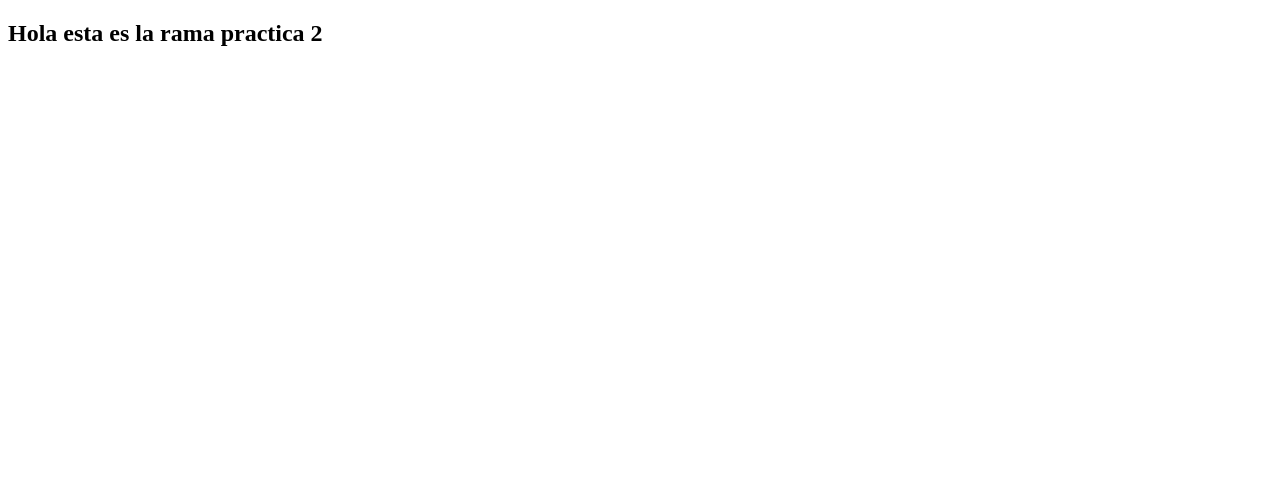
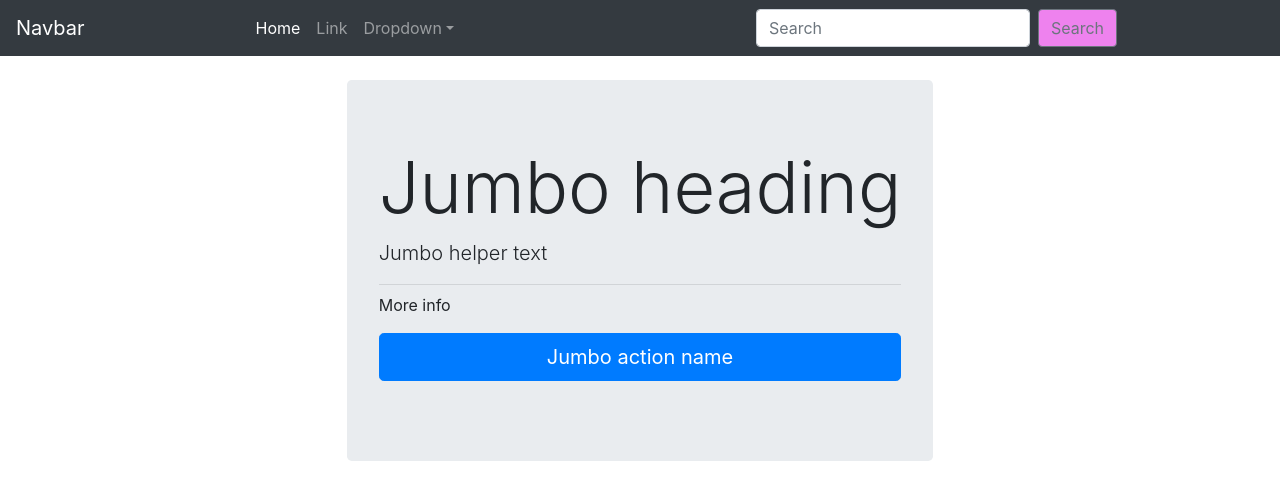
Before and after one commit to TobiasLopezD/Boostrap25062024, a plain HTML site: page Index.html in a window 1280 px wide. Drawn offline with nearby package versions, Linux system fonts and the light colour scheme.

Commit message:
Feat: Cambios html

```diff
--- a/Index.html
+++ b/Index.html
@@ -1,11 +1,74 @@
-<!DOCTYPE html>
+<!doctype html>
 <html lang="en">
-<head>
-    <meta charset="UTF-8">
-    <meta name="viewport" content="width=device-width, initial-scale=1.0">
-    <title>Document</title>
+  <head>
+    <title>Title</title>
+    <!-- Required meta tags -->
+    <meta charset="utf-8">
+    <meta name="viewport" content="width=device-width, initial-scale=1, shrink-to-fit=no">
+
+    <!-- Bootstrap CSS -->
+    <link rel="stylesheet" href="https://stackpath.bootstrapcdn.com/bootstrap/4.3.1/css/bootstrap.min.css" integrity="sha384-ggOyR0iXCbMQv3Xipma34MD+dH/1fQ784/j6cY/iJTQUOhcWr7x9JvoRxT2MZw1T" crossorigin="anonymous">
+    <link rel="stylesheet" href="Style..css">
 </head>
-<body>
-    <h2> Hola esta es la rama practica 2</h2>
-</body>
+  <body>
+    <nav>
+        <nav class="navbar navbar-expand-sm navbar-dark bg-dark">
+            <a class="navbar-brand" href="#">Navbar</a>
+            <button class="navbar-toggler d-lg-none" type="button" data-toggle="collapse" data-target="#collapsibleNavId" aria-controls="collapsibleNavId"
+                aria-expanded="false" aria-label="Toggle navigation">
+                <span class="navbar-toggler-icon"></span>
+            </button>
+            <div class="collapse navbar-collapse" id="collapsibleNavId">
+                <ul class="navbar-nav mr-auto mt-2 mt-lg-0">
+                    <li class="nav-item active">
+                        <a class="nav-link" href="#">Home <span class="sr-only">(current)</span></a>
+                    </li>
+                    <li class="nav-item">
+                        <a class="nav-link" href="#">Link</a>
+                    </li>
+                    <li class="nav-item dropdown">
+                        <a class="nav-link dropdown-toggle" href="#" id="dropdownId" data-toggle="dropdown" aria-haspopup="true" aria-expanded="false">Dropdown</a>
+                        <div class="dropdown-menu" aria-labelledby="dropdownId">
+                            <a class="dropdown-item" href="#">Action 1</a>
+                            <a class="dropdown-item" href="#">Action 2</a>
+                        </div>
+                    </li>
+                </ul>
+                <form class="form-inline my-2 my-lg-0">
+                    <input class="form-control mr-sm-2" type="text" placeholder="Search">
+                    <button class="btn btn-outline-secondary btn__navbarcolor my-2 my-sm-0" type="submit">Search</button>
+                </form>
+            </div>
+        </nav>
+
+    </nav>
+
+
+    <div class="container mt-4">
+
+
+
+        <header class="row">
+            <div class="jumbotron">
+                <h1 class="display-3">Jumbo heading</h1>
+                <p class="lead">Jumbo helper text</p>
+                <hr class="my-2">
+                <p>More info</p>
+                <p class="lead">
+                    <a class="btn btn-primary btn-lg" href="Jumbo action link" role="button">Jumbo action name</a>
+                </p>
+            </div>
+
+
+        </header>
+
+
+    </div>
+
+    <!-- Optional JavaScript -->
+    <!-- jQuery first, then Popper.js, then Bootstrap JS -->
+    <script src="https://code.jquery.com/jquery-3.3.1.slim.min.js" integrity="sha384-q8i/X+965DzO0rT7abK41JStQIAqVgRVzpbzo5smXKp4YfRvH+8abtTE1Pi6jizo" crossorigin="anonymous"></script>
+    <script src="https://cdnjs.cloudflare.com/ajax/libs/popper.js/1.14.7/umd/popper.min.js" integrity="sha384-UO2eT0CpHqdSJQ6hJty5KVphtPhzWj9WO1clHTMGa3JDZwrnQq4sF86dIHNDz0W1" crossorigin="anonymous"></script>
+    <script src="https://stackpath.bootstrapcdn.com/bootstrap/4.3.1/js/bootstrap.min.js" integrity="sha384-JjSmVgyd0p3pXB1rRibZUAYoIIy6OrQ6VrjIEaFf/nJGzIxFDsf4x0xIM+B07jRM" crossorigin="anonymous"></script>
+  </body>
 </html>
--- /dev/null
+++ b/Style..css
@@ -0,0 +1,19 @@
+*{
+    padding: 0;
+    margin: 0 auto;
+    box-sizing: border-box;
+
+}
+
+.btn__navbarcolor {
+    background-color: violet;
+
+}
+
+.form-inline {
+}
+
+.btn {
+    display: grid;
+
+}
```
